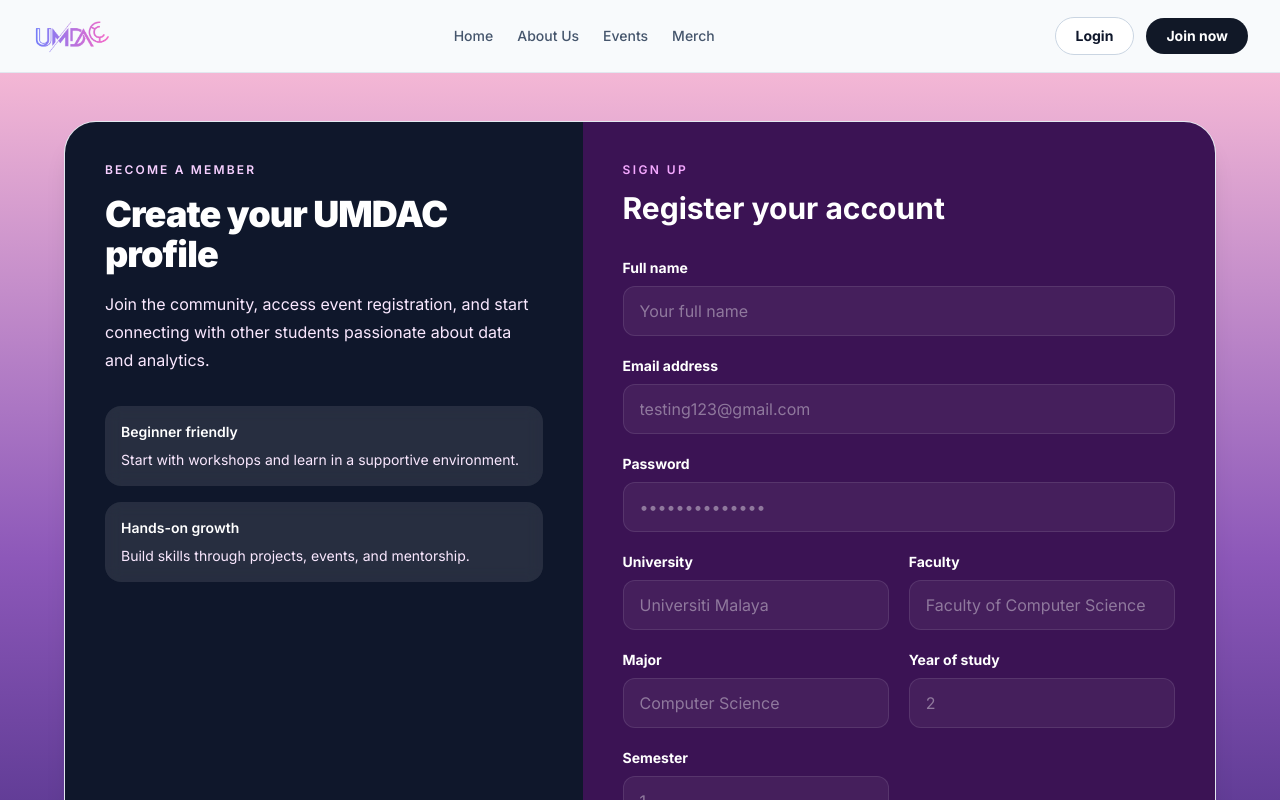
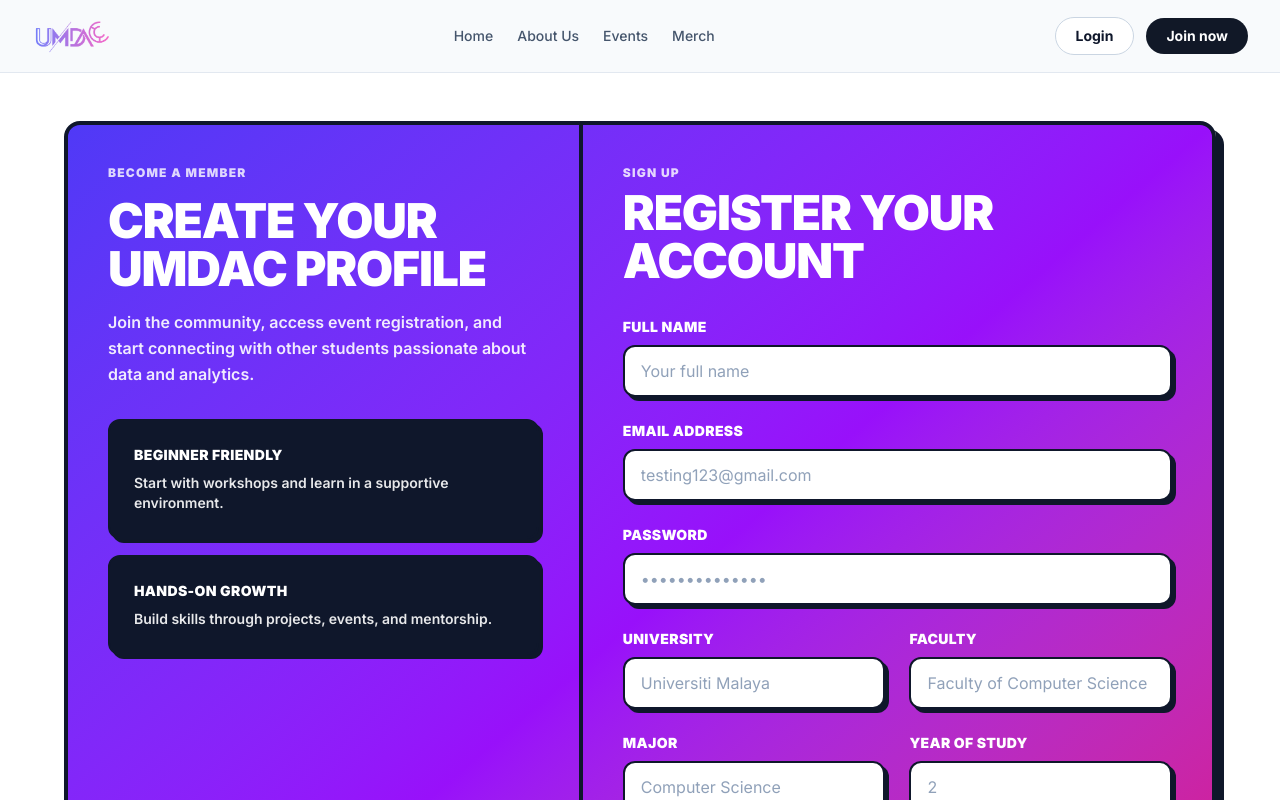
Before and after one commit to kisshore19-programmer/umdac-website, a Next.js app: page /signup in a window 1280 px wide. Shown: the top 800 px of the page. Built offline with nearby package versions, Linux system fonts and the light colour scheme.

Commit message:
Enhance login and signup page UI; improve layout, typography, and input styles for better user experience

```diff
--- a/src/app/signup/page.tsx
+++ b/src/app/signup/page.tsx
@@ -23,94 +23,94 @@ export default function SignUpPage() {
   }
 
   return (
-    <main className="min-h-screen flex items-center justify-center bg-gradient-to-b from-[#F4B7D5] via-[#8D58B9] to-[#3B2276] px-4 py-12 sm:px-6 lg:px-8">
-      <div className="mx-auto grid w-full max-w-6xl overflow-hidden rounded-[2rem] border border-slate-200 bg-white shadow-xl lg:grid-cols-[0.9fr_1.1fr]">
-        <div className="bg-slate-900 p-8 text-white md:p-10">
-          <p className="text-xs font-semibold uppercase tracking-[0.18em] text-fuchsia-200">Become a member</p>
-          <h1 className="mt-4 text-4xl font-black tracking-tight">Create your UMDAC profile</h1>
-          <p className="mt-4 max-w-md text-base leading-7 text-fuchsia-100">
+    <main className="min-h-screen flex items-center justify-center bg-white px-4 py-12 sm:px-6 lg:px-8">
+      <div className="mx-auto grid w-full max-w-6xl overflow-hidden rounded-2xl border-4 border-slate-900 bg-gradient-to-br from-indigo-600 via-purple-600 to-pink-600 shadow-[8px_8px_0px_0px_rgba(15,23,42,1)] lg:grid-cols-[0.9fr_1.1fr]">
+        <div className="p-8 text-white md:p-10 border-b-4 border-slate-900 lg:border-b-0 lg:border-r-4">
+          <p className="text-xs font-black uppercase tracking-widest text-white/80">Become a member</p>
+          <h1 className="mt-4 text-4xl font-black uppercase tracking-tight md:text-5xl">Create your UMDAC profile</h1>
+          <p className="mt-4 max-w-md text-base font-semibold leading-relaxed text-white/90">
             Join the community, access event registration, and start connecting with other students passionate about data and analytics.
           </p>
 
-          <div className="mt-8 space-y-4 text-sm text-fuchsia-100">
-            <div className="rounded-2xl bg-white/10 p-4 backdrop-blur-sm">
-              <p className="font-semibold text-white">Beginner friendly</p>
-              <p className="mt-2">Start with workshops and learn in a supportive environment.</p>
+          <div className="mt-8 space-y-4 text-sm text-white/90">
+            <div className="rounded-xl border-2 border-slate-900 bg-slate-900 p-6 shadow-[4px_4px_0px_0px_rgba(15,23,42,1)]">
+              <p className="font-black uppercase tracking-wide text-white">Beginner friendly</p>
+              <p className="mt-2 font-semibold">Start with workshops and learn in a supportive environment.</p>
             </div>
-            <div className="rounded-2xl bg-white/10 p-4 backdrop-blur-sm">
-              <p className="font-semibold text-white">Hands-on growth</p>
-              <p className="mt-2">Build skills through projects, events, and mentorship.</p>
+            <div className="rounded-xl border-2 border-slate-900 bg-slate-900 p-6 shadow-[4px_4px_0px_0px_rgba(15,23,42,1)]">
+              <p className="font-black uppercase tracking-wide text-white">Hands-on growth</p>
+              <p className="mt-2 font-semibold">Build skills through projects, events, and mentorship.</p>
             </div>
           </div>
         </div>
 
-        <div className="bg-[#3B1354] p-6 md:p-10">
+        <div className="p-6 md:p-10">
           <div className="mb-8">
-            <p className="text-xs font-semibold uppercase tracking-[0.2em] text-fuchsia-300">Sign up</p>
-            <h2 className="mt-3 text-3xl font-bold text-white">Register your account</h2>
+            <p className="text-xs font-black uppercase tracking-widest text-white/80">Sign up</p>
+            <h2 className="mt-2 text-3xl font-black uppercase tracking-tight text-white md:text-5xl">Register your account</h2>
           </div>
 
-          <form onSubmit={handleSubmit} className="space-y-5">
-            <div className="grid gap-5 md:grid-cols-2">
+          <form onSubmit={handleSubmit} className="space-y-6">
+            <div className="grid gap-6 md:grid-cols-2">
               <div className="md:col-span-2">
-                <label htmlFor="full_name" className="mb-2 block text-sm font-bold text-white">
+                <label htmlFor="full_name" className="mb-2 block text-sm font-black uppercase tracking-wide text-white">
                   Full name
                 </label>
-                <input id="full_name" name="full_name" placeholder="Your full name" required className={`w-full rounded-xl border px-4 py-3 text-base outline-none transition ${errorMessage ? 'border-red-600 bg-[#78132B] text-white placeholder-white/70 focus:border-red-500 focus:ring-2 focus:ring-red-500/50' : 'border-white/10 bg-white/5 text-white placeholder-white/40 focus:border-fuchsia-500 focus:ring-2 focus:ring-fuchsia-500/50'}`} />
+                <input id="full_name" name="full_name" placeholder="Your full name" required className={`w-full rounded-xl border-2 px-4 py-3 text-base font-bold outline-none transition shadow-[4px_4px_0px_0px_rgba(15,23,42,1)] focus:shadow-[6px_6px_0px_0px_rgba(15,23,42,1)] ${errorMessage ? 'border-red-500 bg-[#78132B] text-white placeholder-white/70' : 'border-slate-900 bg-white text-slate-900 placeholder-slate-400'}`} />
               </div>
 
               <div className="md:col-span-2">
-                <label htmlFor="email" className="mb-2 block text-sm font-bold text-white">
+                <label htmlFor="email" className="mb-2 block text-sm font-black uppercase tracking-wide text-white">
                   Email address
                 </label>
-                <input id="email" name="email" type="email" placeholder="testing123@gmail.com" required className={`w-full rounded-xl border px-4 py-3 text-base outline-none transition ${errorMessage ? 'border-red-600 bg-[#78132B] text-white placeholder-white/70 focus:border-red-500 focus:ring-2 focus:ring-red-500/50' : 'border-white/10 bg-white/5 text-white placeholder-white/40 focus:border-fuchsia-500 focus:ring-2 focus:ring-fuchsia-500/50'}`} />
+                <input id="email" name="email" type="email" placeholder="testing123@gmail.com" required className={`w-full rounded-xl border-2 px-4 py-3 text-base font-bold outline-none transition shadow-[4px_4px_0px_0px_rgba(15,23,42,1)] focus:shadow-[6px_6px_0px_0px_rgba(15,23,42,1)] ${errorMessage ? 'border-red-500 bg-[#78132B] text-white placeholder-white/70' : 'border-slate-900 bg-white text-slate-900 placeholder-slate-400'}`} />
               </div>
 
               <div className="md:col-span-2">
-                <label htmlFor="password" className="mb-2 block text-sm font-bold text-white">
+                <label htmlFor="password" className="mb-2 block text-sm font-black uppercase tracking-wide text-white">
                   Password
                 </label>
-                <input id="password" name="password" type="password" placeholder="••••••••••••••" required className={`w-full rounded-xl border px-4 py-3 text-base outline-none transition ${errorMessage ? 'border-red-600 bg-[#78132B] text-white placeholder-white/70 focus:border-red-500 focus:ring-2 focus:ring-red-500/50' : 'border-white/10 bg-white/5 text-white placeholder-white/40 focus:border-fuchsia-500 focus:ring-2 focus:ring-fuchsia-500/50'}`} />
+                <input id="password" name="password" type="password" placeholder="••••••••••••••" required className={`w-full rounded-xl border-2 px-4 py-3 text-base font-bold outline-none transition shadow-[4px_4px_0px_0px_rgba(15,23,42,1)] focus:shadow-[6px_6px_0px_0px_rgba(15,23,42,1)] ${errorMessage ? 'border-red-500 bg-[#78132B] text-white placeholder-white/70' : 'border-slate-900 bg-white text-slate-900 placeholder-slate-400'}`} />
               </div>
 
               <div>
-                <label htmlFor="university" className="mb-2 block text-sm font-bold text-white">
+                <label htmlFor="university" className="mb-2 block text-sm font-black uppercase tracking-wide text-white">
                   University
                 </label>
-                <input id="university" name="university" placeholder="Universiti Malaya" required className={`w-full rounded-xl border px-4 py-3 text-base outline-none transition ${errorMessage ? 'border-red-600 bg-[#78132B] text-white placeholder-white/70 focus:border-red-500 focus:ring-2 focus:ring-red-500/50' : 'border-white/10 bg-white/5 text-white placeholder-white/40 focus:border-fuchsia-500 focus:ring-2 focus:ring-fuchsia-500/50'}`} />
+                <input id="university" name="university" placeholder="Universiti Malaya" required className={`w-full rounded-xl border-2 px-4 py-3 text-base font-bold outline-none transition shadow-[4px_4px_0px_0px_rgba(15,23,42,1)] focus:shadow-[6px_6px_0px_0px_rgba(15,23,42,1)] ${errorMessage ? 'border-red-500 bg-[#78132B] text-white placeholder-white/70' : 'border-slate-900 bg-white text-slate-900 placeholder-slate-400'}`} />
               </div>
 
               <div>
-                <label htmlFor="faculty" className="mb-2 block text-sm font-bold text-white">
+                <label htmlFor="faculty" className="mb-2 block text-sm font-black uppercase tracking-wide text-white">
                   Faculty
                 </label>
-                <input id="faculty" name="faculty" placeholder="Faculty of Computer Science" required className={`w-full rounded-xl border px-4 py-3 text-base outline-none transition ${errorMessage ? 'border-red-600 bg-[#78132B] text-white placeholder-white/70 focus:border-red-500 focus:ring-2 focus:ring-red-500/50' : 'border-white/10 bg-white/5 text-white placeholder-white/40 focus:border-fuchsia-500 focus:ring-2 focus:ring-fuchsia-500/50'}`} />
+                <input id="faculty" name="faculty" placeholder="Faculty of Computer Science" required className={`w-full rounded-xl border-2 px-4 py-3 text-base font-bold outline-none transition shadow-[4px_4px_0px_0px_rgba(15,23,42,1)] focus:shadow-[6px_6px_0px_0px_rgba(15,23,42,1)] ${errorMessage ? 'border-red-500 bg-[#78132B] text-white placeholder-white/70' : 'border-slate-900 bg-white text-slate-900 placeholder-slate-400'}`} />
               </div>
 
               <div>
-                <label htmlFor="major" className="mb-2 block text-sm font-bold text-white">
+                <label htmlFor="major" className="mb-2 block text-sm font-black uppercase tracking-wide text-white">
                   Major
                 </label>
-                <input id="major" name="major" placeholder="Computer Science" required className={`w-full rounded-xl border px-4 py-3 text-base outline-none transition ${errorMessage ? 'border-red-600 bg-[#78132B] text-white placeholder-white/70 focus:border-red-500 focus:ring-2 focus:ring-red-500/50' : 'border-white/10 bg-white/5 text-white placeholder-white/40 focus:border-fuchsia-500 focus:ring-2 focus:ring-fuchsia-500/50'}`} />
+                <input id="major" name="major" placeholder="Computer Science" required className={`w-full rounded-xl border-2 px-4 py-3 text-base font-bold outline-none transition shadow-[4px_4px_0px_0px_rgba(15,23,42,1)] focus:shadow-[6px_6px_0px_0px_rgba(15,23,42,1)] ${errorMessage ? 'border-red-500 bg-[#78132B] text-white placeholder-white/70' : 'border-slate-900 bg-white text-slate-900 placeholder-slate-400'}`} />
               </div>
 
               <div>
-                <label htmlFor="year_of_study" className="mb-2 block text-sm font-bold text-white">
+                <label htmlFor="year_of_study" className="mb-2 block text-sm font-black uppercase tracking-wide text-white">
                   Year of study
                 </label>
-                <input id="year_of_study" name="year_of_study" type="number" min="1" max="7" placeholder="2" required className={`w-full rounded-xl border px-4 py-3 text-base outline-none transition ${errorMessage ? 'border-red-600 bg-[#78132B] text-white placeholder-white/70 focus:border-red-500 focus:ring-2 focus:ring-red-500/50' : 'border-white/10 bg-white/5 text-white placeholder-white/40 focus:border-fuchsia-500 focus:ring-2 focus:ring-fuchsia-500/50'}`} />
+                <input id="year_of_study" name="year_of_study" type="number" min="1" max="7" placeholder="2" required className={`w-full rounded-xl border-2 px-4 py-3 text-base font-bold outline-none transition shadow-[4px_4px_0px_0px_rgba(15,23,42,1)] focus:shadow-[6px_6px_0px_0px_rgba(15,23,42,1)] ${errorMessage ? 'border-red-500 bg-[#78132B] text-white placeholder-white/70' : 'border-slate-900 bg-white text-slate-900 placeholder-slate-400'}`} />
               </div>
 
               <div>
-                <label htmlFor="semester" className="mb-2 block text-sm font-bold text-white">
+                <label htmlFor="semester" className="mb-2 block text-sm font-black uppercase tracking-wide text-white">
                   Semester
                 </label>
-                <input id="semester" name="semester" type="number" min="1" max="3" placeholder="1" required className={`w-full rounded-xl border px-4 py-3 text-base outline-none transition ${errorMessage ? 'border-red-600 bg-[#78132B] text-white placeholder-white/70 focus:border-red-500 focus:ring-2 focus:ring-red-500/50' : 'border-white/10 bg-white/5 text-white placeholder-white/40 focus:border-fuchsia-500 focus:ring-2 focus:ring-fuchsia-500/50'}`} />
+                <input id="semester" name="semester" type="number" min="1" max="3" placeholder="1" required className={`w-full rounded-xl border-2 px-4 py-3 text-base font-bold outline-none transition shadow-[4px_4px_0px_0px_rgba(15,23,42,1)] focus:shadow-[6px_6px_0px_0px_rgba(15,23,42,1)] ${errorMessage ? 'border-red-500 bg-[#78132B] text-white placeholder-white/70' : 'border-slate-900 bg-white text-slate-900 placeholder-slate-400'}`} />
               </div>
             </div>
 
             {errorMessage ? (
-              <p aria-live="polite" className="text-xs font-bold text-[#E53E3E]">
+              <p aria-live="polite" className="text-xs font-black uppercase tracking-wide text-red-300">
                 {errorMessage}
               </p>
             ) : null}
@@ -118,15 +118,15 @@ export default function SignUpPage() {
             <button
               type="submit"
               disabled={loading}
-              className="mt-4 inline-flex w-full items-center justify-center rounded-xl bg-gradient-to-r from-[#C582F2] to-[#8922D7] shadow-[inset_0_1px_0_rgba(255,255,255,0.4)] px-4 py-3 text-base font-bold text-white transition hover:opacity-90 focus:outline-none focus:ring-2 focus:ring-fuchsia-500 focus:ring-offset-2 focus:ring-offset-[#3B1354] disabled:cursor-not-allowed disabled:opacity-50"
+              className="mt-6 inline-flex w-full items-center justify-center rounded-xl border-2 border-slate-900 bg-gradient-to-r from-indigo-600 via-purple-600 to-pink-600 px-4 py-3 text-base font-black uppercase tracking-widest text-white shadow-[4px_4px_0px_0px_rgba(15,23,42,1)] transition hover:-translate-y-1 hover:shadow-[6px_6px_0px_0px_rgba(15,23,42,1)] focus:outline-none active:translate-y-0 active:shadow-[2px_2px_0px_0px_rgba(15,23,42,1)] disabled:cursor-not-allowed disabled:opacity-80"
             >
               {loading ? 'Creating account...' : 'Create Account'}
             </button>
           </form>
 
-          <p className="mt-6 text-sm text-fuchsia-200">
+          <p className="mt-8 text-sm font-semibold text-white/80">
             Already have an account?{' '}
-            <Link href="/login" className="font-bold text-white transition hover:text-fuchsia-300">
+            <Link href="/login" className="font-black text-white underline decoration-white/30 decoration-2 underline-offset-4 transition hover:decoration-white">
               Sign in here
             </Link>
           </p>
```
Also changed, not shown: src/app/login/page.tsx (+24 -24 lines).
